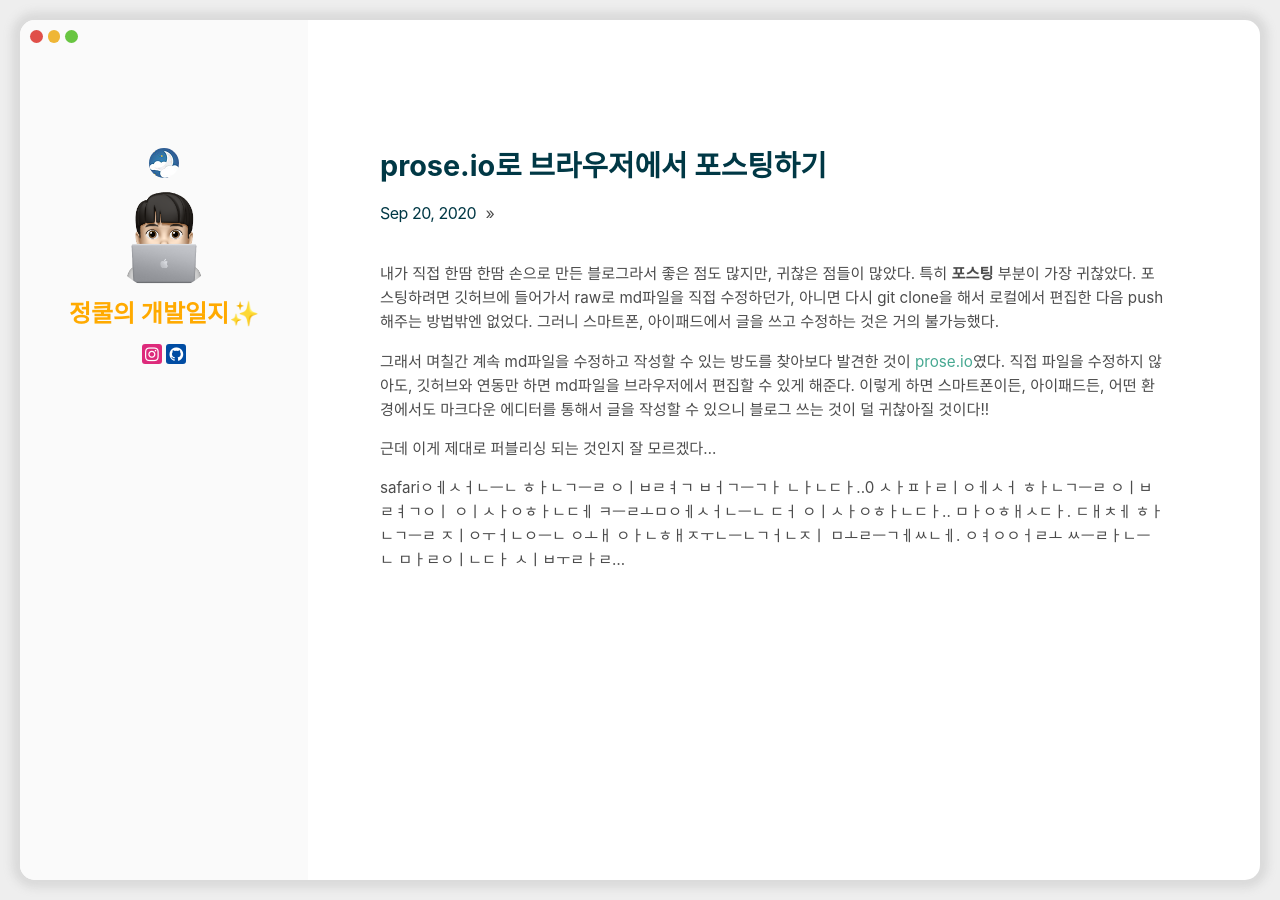
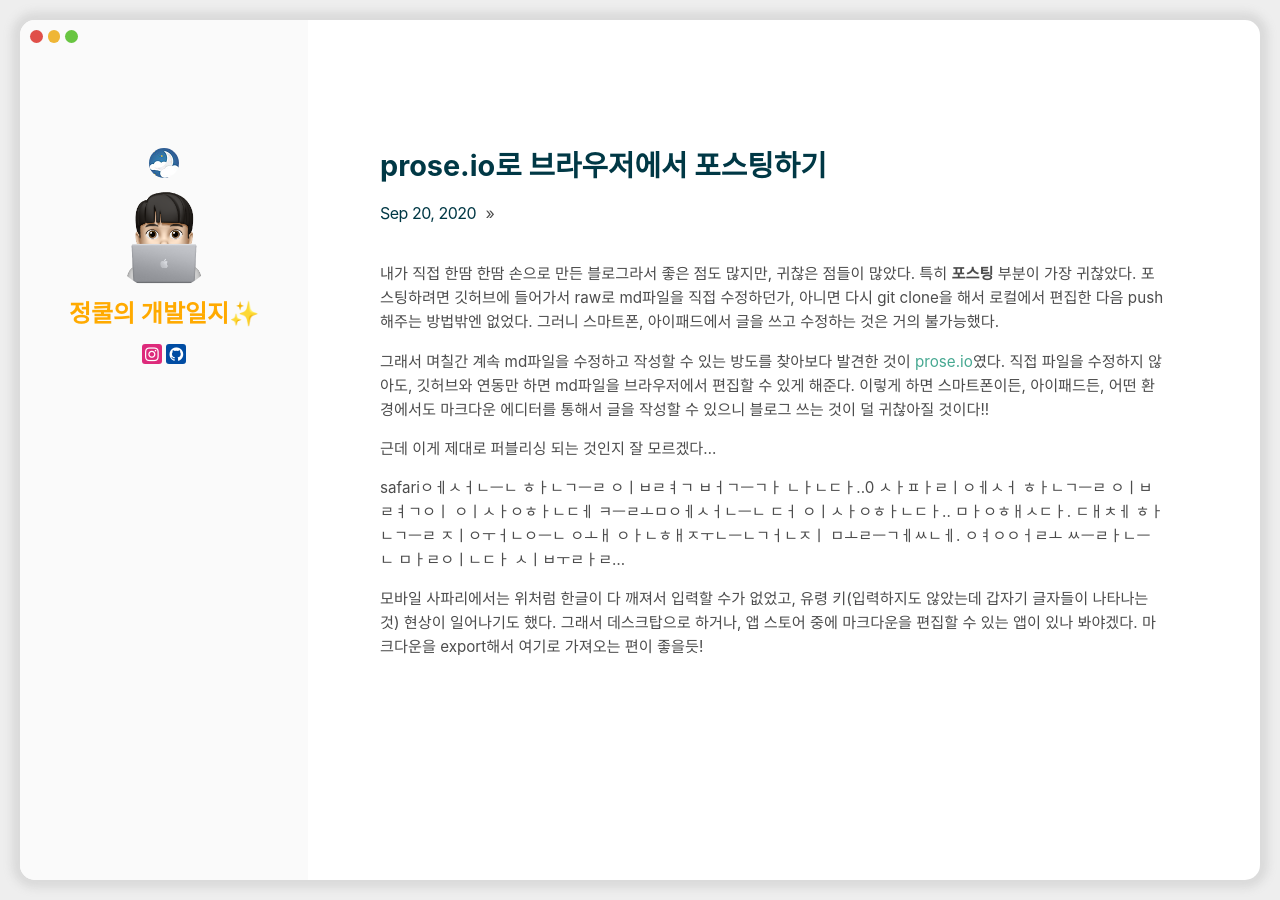
Before and after one commit to sebastianrcnt/sebastianrcnt.github.io, a Jekyll site: the page built from _posts/2020-09-20-t11.md, in a window 1280 px wide. Built offline with Jekyll 4.4.1, drawn with Linux system fonts in a browser that asks for light colours; some web fonts are replaced.

Commit message:
Update 2020-09-20-t11.md

```diff
--- a/_posts/2020-09-20-t11.md
+++ b/_posts/2020-09-20-t11.md
@@ -11,3 +11,5 @@
 
 safariㅇㅔㅅㅓㄴㅡㄴ ㅎㅏㄴㄱㅡㄹ ㅇㅣㅂㄹㅕㄱ ㅂㅓㄱㅡㄱㅏ ㄴㅏㄴㄷㅏ..0
 ㅅㅏㅍㅏㄹㅣㅇㅔㅅㅓ ㅎㅏㄴㄱㅡㄹ ㅇㅣㅂㄹㅕㄱㅇㅣ ㅇㅣㅅㅏㅇㅎㅏㄴㄷㅔ ㅋㅡㄹㅗㅁㅇㅔㅅㅓㄴㅡㄴ ㄷㅓ ㅇㅣㅅㅏㅇㅎㅏㄴㄷㅏ.. ㅁㅏㅇㅎㅐㅅㄷㅏ. ㄷㅐㅊㅔ ㅎㅏㄴㄱㅡㄹ ㅈㅣㅇㅜㅓㄴㅇㅡㄴ ㅇㅗㅐ ㅇㅏㄴㅎㅐㅈㅜㄴㅡㄴㄱㅓㄴㅈㅣ ㅁㅗㄹㅡㄱㅔㅆㄴㅔ. ㅇㅕㅇㅇㅓㄹㅗ ㅆㅡㄹㅏㄴㅡㄴ ㅁㅏㄹㅇㅣㄴㄷㅏ ㅅㅣㅂㅜㄹㅏㄹ...
+
+모바일 사파리에서는 위처럼 한글이 다 깨져서 입력할 수가 없었고, 유령 키(입력하지도 않았는데 갑자기 글자들이 나타나는 것) 현상이 일어나기도 했다. 그래서 데스크탑으로 하거나, 앱 스토어 중에 마크다운을 편집할 수 있는 앱이 있나 봐야겠다. 마크다운을 export해서 여기로 가져오는 편이 좋을듯!
```
